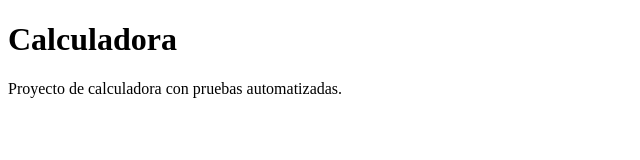
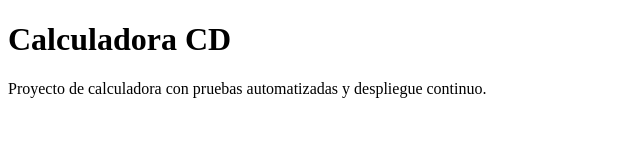
Before and after one commit to Bautista656/Calculadora, a plain HTML site: page index.html in a window 1280 px wide. Shown: the whole page, without its empty margins (0-640 px from the left). Drawn offline with Linux system fonts and the light colour scheme.

Commit message:
Corregir index para aprobar prueba de CD

```diff
--- a/index.html
+++ b/index.html
@@ -3,10 +3,10 @@
 <head>
     <meta charset="UTF-8">
     <meta name="viewport" content="width=device-width, initial-scale=1.0">
-    <title>Calculadora</title>
+    <title>Calculadora CD</title>
 </head>
 <body>
-    <h1>Calculadora</h1>
-    <p>Proyecto de calculadora con pruebas automatizadas.</p>
+    <h1>Calculadora CD</h1>
+    <p>Proyecto de calculadora con pruebas automatizadas y despliegue continuo.</p>
 </body>
 </html>
```
